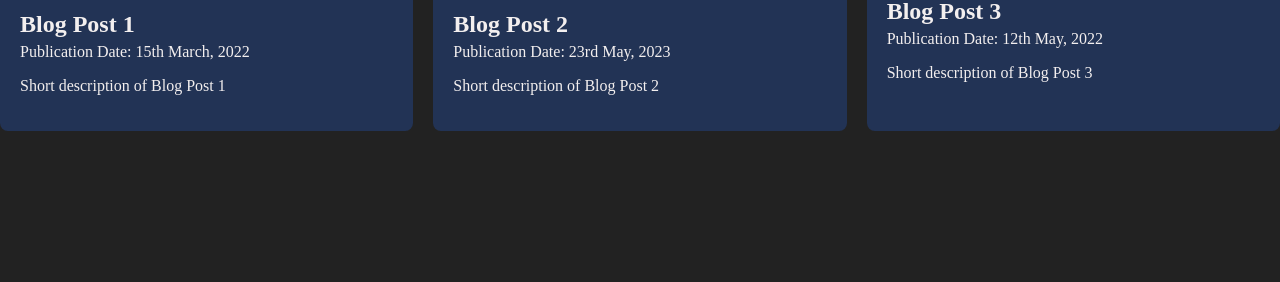
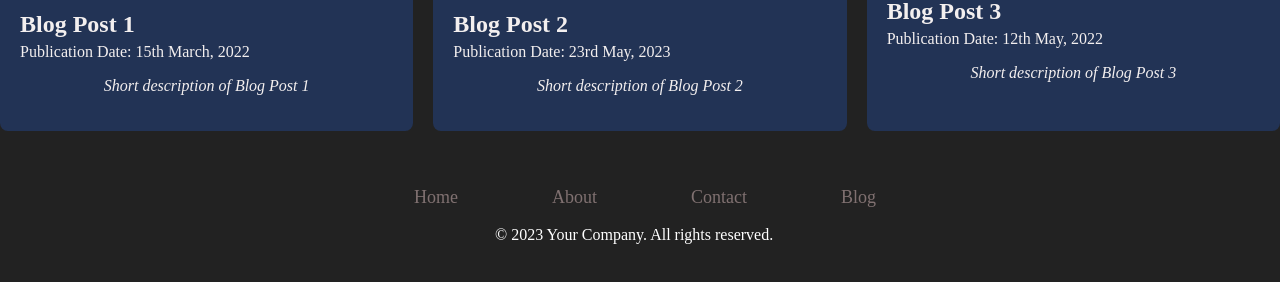
Before and after one commit to Adiination/Blog-Website, a plain HTML site: page index.html in a window 1280 px wide. Shown: the part 398-680 px from the top of the page. Drawn offline with Linux system fonts and the light colour scheme.

Commit message:
footer completed

```diff
--- a/index.html
+++ b/index.html
@@ -30,25 +30,41 @@
           <img src="image1.jpg" alt="Blog Post 1" />
           <h2>Blog Post 1</h2>
           <p>Publication Date: 15th March, 2022</p>
-          <p>Short description of Blog Post 1</p>
+          <p class="description">Short description of Blog Post 1</p>
         </div>
 
         <div class="card">
           <img src="image2.jpg" alt="Blog Post 2" />
           <h2>Blog Post 2</h2>
           <p>Publication Date: 23rd May, 2023</p>
-          <p>Short description of Blog Post 2</p>
+          <p class="description">Short description of Blog Post 2</p>
         </div>
         <div class="card">
           <img src="image3.jpg" alt="Blog Post 2" />
           <h2>Blog Post 3</h2>
           <p>Publication Date: 12th May, 2022</p>
-          <p>Short description of Blog Post 3</p>
+          <p class="description">Short description of Blog Post 3</p>
         </div>
       </div>
     </main>
-    <footer>
-      <!-- Add your footer content here -->
+    <br /><br />
+    <footer class="footer">
+      <div class="container">
+        <div>
+          <nav>
+            <ul>
+              <li><a href="#home">Home</a></li>
+              <li><a href="#about">About</a></li>
+              <li><a href="#contact">Contact</a></li>
+              <li><a href="#blog">Blog</a></li>
+            </ul>
+          </nav>
+        </div>
+        <br />
+        <div class="footer-content">
+          <p>&copy; 2023 Your Company. All rights reserved.</p>
+        </div>
+      </div>
     </footer>
   </body>
 </html>
--- a/style.css
+++ b/style.css
@@ -68,6 +68,10 @@ body {
   height: auto;
   border-radius: 4px;
 }
+.description {
+  text-align: center;
+  font-style: italic;
+}
 
 .card h2 {
   margin-top: 10px;
@@ -118,3 +122,34 @@ button[type="submit"]:hover {
   background-color: #ccc;
   color: #da1414;
 }
+/* footer */
+
+.footer {
+  background-color: #222;
+  color: white;
+  padding: 20px;
+}
+
+.container {
+  margin: 0 auto;
+  text-align: center;
+}
+
+.footer-content {
+  display: flex;
+  text-align: center;
+}
+
+.footer p {
+  margin: 0;
+  text-align: center;
+}
+.footer-content {
+  text-align: center;
+  margin-left: 475px;
+}
+
+.footer li {
+  display: inline-block;
+  margin-left: 50px;
+}
```
